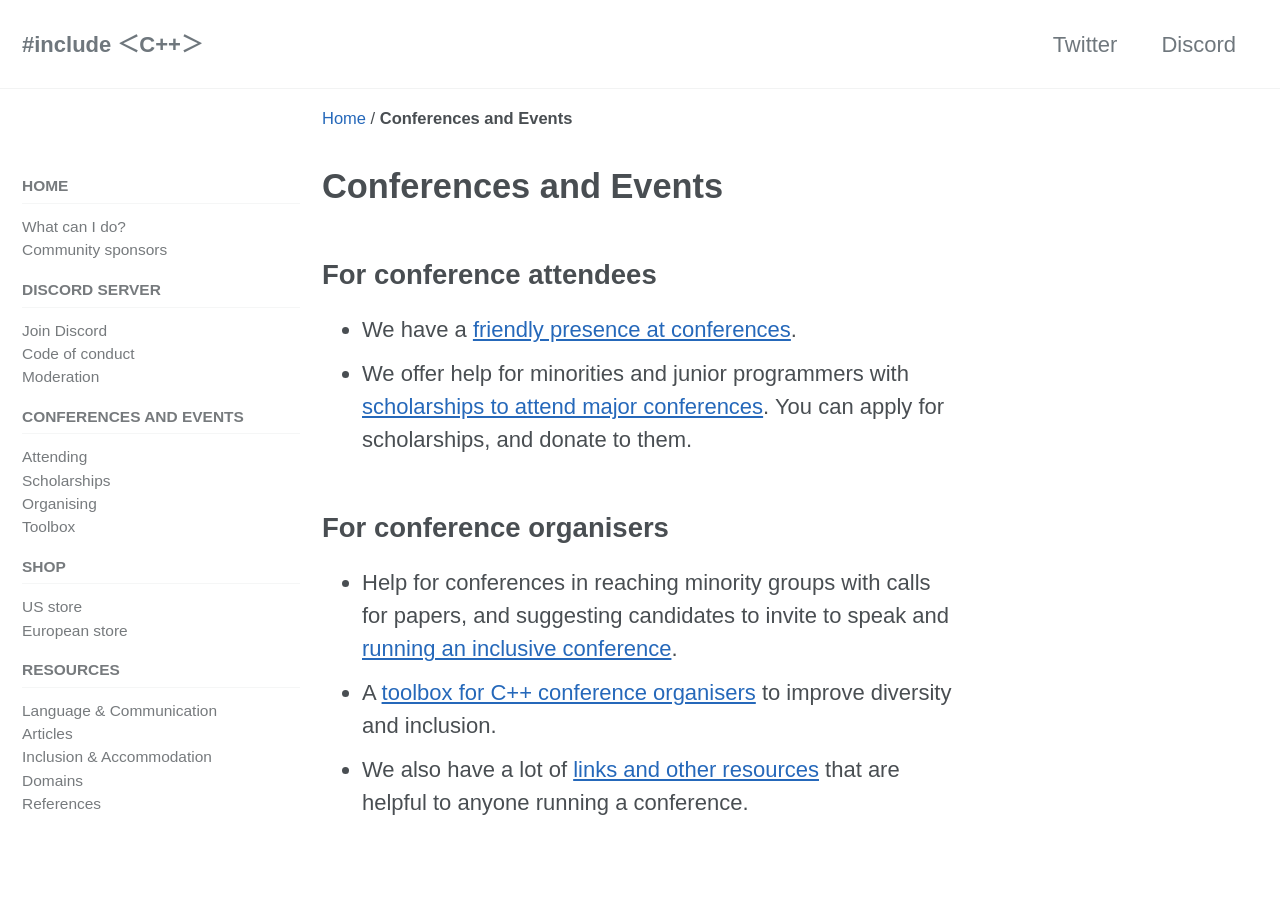
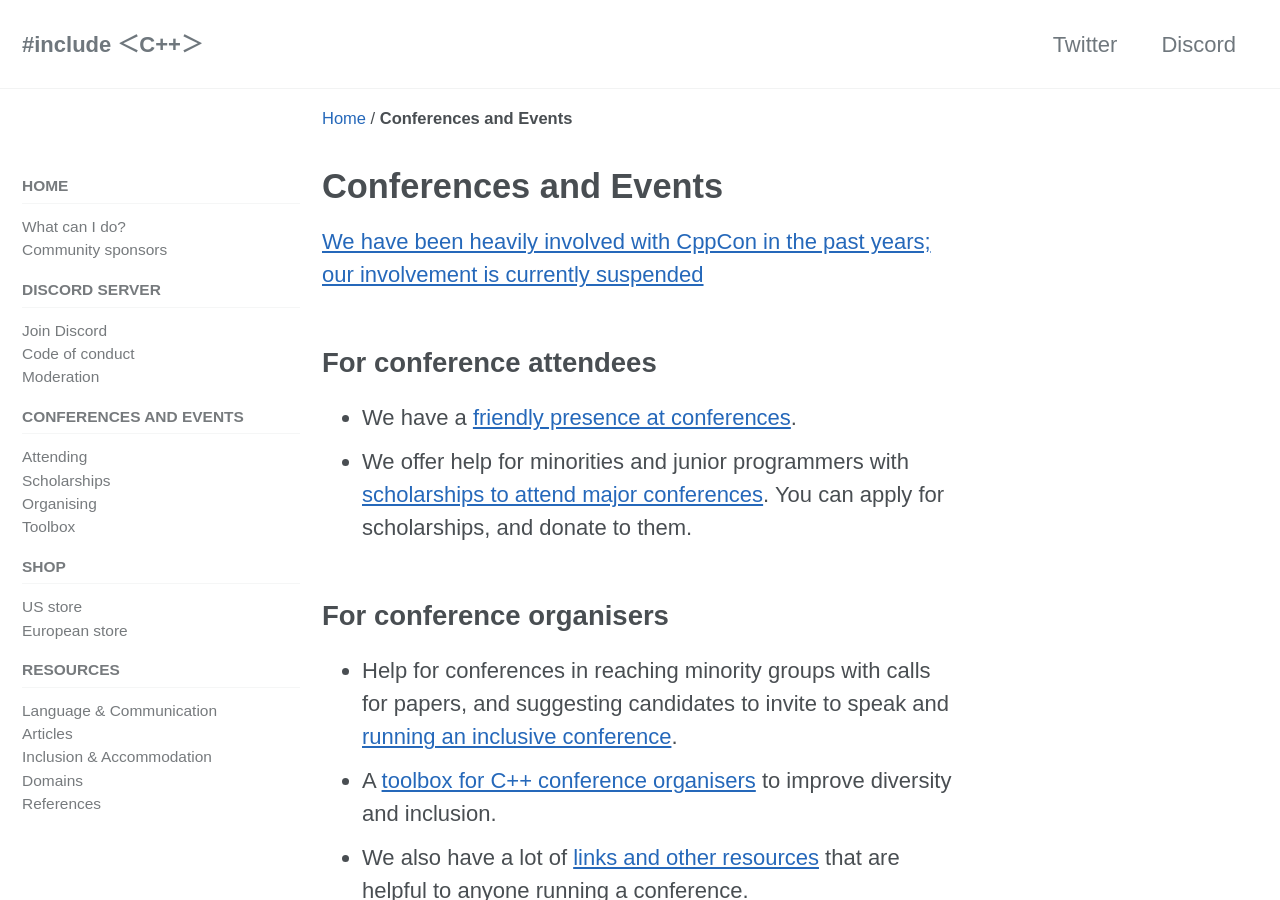
Before and after one commit to include-cpp/include-cpp.github.io, a Jekyll site: the page built from conferences/index.md, in a window 1280 px wide and 900 px high. Built offline with Jekyll 4.4.1, drawn with Linux system fonts in a browser that asks for light colours; cached includes are drawn as plain includes; nearby versions of some CDN libraries.

Commit message:
Link the communication in other conference related pages.

```diff
--- a/conferences/index.md
+++ b/conferences/index.md
@@ -2,6 +2,8 @@
 layout: archive
 title: Conferences and Events
 ---
+
+[We have been heavily involved with CppCon in the past years; our involvement is currently suspended](https://www.includecpp.org/posts/communication-cppcon/)
 
 ## For conference attendees
 
```
Also changed, not shown: conferences/scholarships.md (+2 -0 lines).
